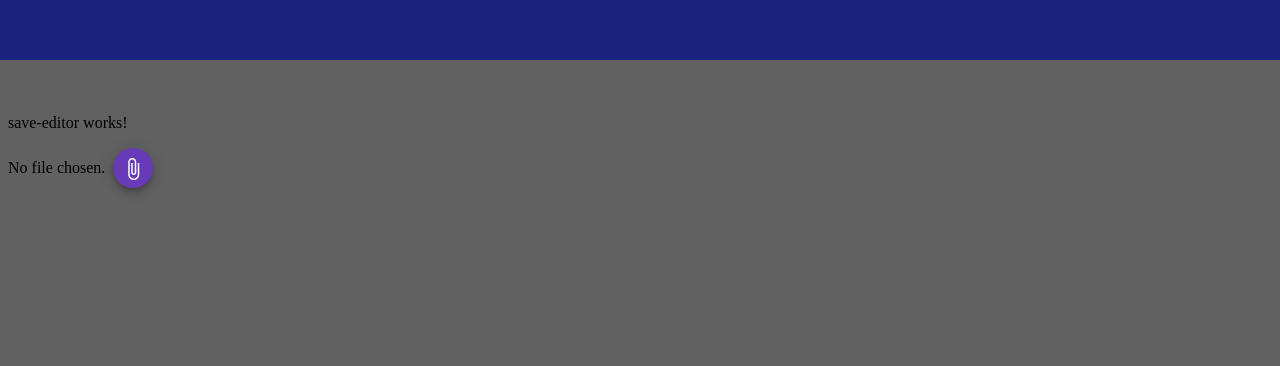
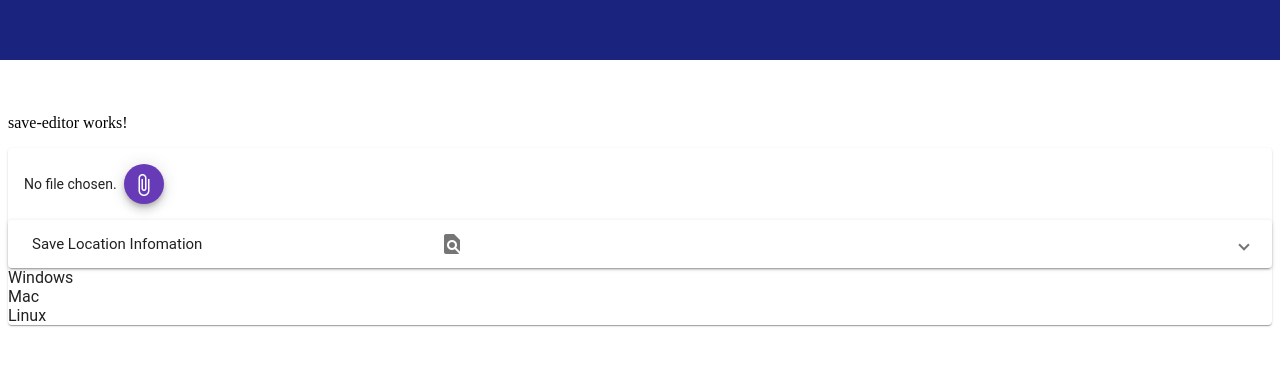
Before and after one commit to ProfPineapple5377/oni-save-editor, an Angular app: page / in a window 1280 px wide. Shown: the top 366 px of the page. Built offline with nearby package versions, Linux system fonts and the light colour scheme.

Commit message:
working on file input to provide location of files if needed

```diff
--- a/angular.json
+++ b/angular.json
@@ -1,5 +1,8 @@
 {
   "$schema": "./node_modules/@angular/cli/lib/config/schema.json",
+  "cli": {
+    "analytics": "69ab3b76-8e95-4f54-9431-fed65bf63b6d"
+  },
   "version": 1,
   "newProjectRoot": "projects",
   "projects": {
--- a/src/app/app.module.ts
+++ b/src/app/app.module.ts
@@ -18,7 +18,7 @@ import { MaterialModule } from './material/material.module';
   imports: [
     BrowserModule,
     AppRoutingModule,
-    MaterialModule
+    MaterialModule,
   ],
   providers: [],
   bootstrap: [AppComponent]
--- a/src/app/file-input/file-input.component.html
+++ b/src/app/file-input/file-input.component.html
@@ -1,6 +1,8 @@
 <!--
     Allows for use of mat-buttons with file input
 -->
+<mat-card class="wrapper">
+    <mat-card-content>
     <input type="file" class="file-input" accept=".sav"
         (change)="onFileSelected($event)" #fileInput>
 
@@ -17,3 +19,35 @@
             <mat-icon aria-hidden="false">attach_file</mat-icon>
         </button>
     </div>
+</mat-card-content>
+
+<mat-card-footer>
+    <mat-accordion>
+        <mat-expansion-panel>
+            <mat-expansion-panel-header>
+                <mat-panel-title>
+                    Save Location Infomation
+                </mat-panel-title>
+                <mat-panel-description >
+                    <mat-icon>find_in_page</mat-icon>
+                </mat-panel-description>
+            </mat-expansion-panel-header>
+        </mat-expansion-panel>
+    </mat-accordion>
+    <div class="Save-Location-Info">
+
+    <div class="Save-Location-Windows">
+        <!-- Windows -->
+        Windows
+    </div>
+    <div>
+        <!-- Mac -->
+        Mac
+    </div>
+    <div>
+        <!-- Linux -->
+        Linux
+    </div>
+    </div>
+</mat-card-footer>
+</mat-card>
--- a/src/app/file-input/file-input.component.scss
+++ b/src/app/file-input/file-input.component.scss
@@ -11,3 +11,8 @@
 .file-input-wrapper > *:not(:last-child){
     margin-right: .5em;
 }
+
+.file-location-dropdown{
+    justify-content: space-between;
+    align-items: center;
+}
--- a/src/index.html
+++ b/src/index.html
@@ -1,10 +1,10 @@
 <!doctype html>
 <html lang="en">
-<style>
+<!-- <style>
   body{
-    background-color: #616161;
+    background-color: #303030;
   }
-</style>
+</style> -->
 <head>
   <meta charset="utf-8">
   <title>OniSaveEditor</title>
```
Also changed, not shown: src/app/material/material.module.ts (+12 -4 lines), src/app/shared/modules/material/material.module.ts (deleted, +0 -14 lines), 1 other file (tests, documents, lock files or other folders). Lines whose indentation alone changed are shown as unchanged.
